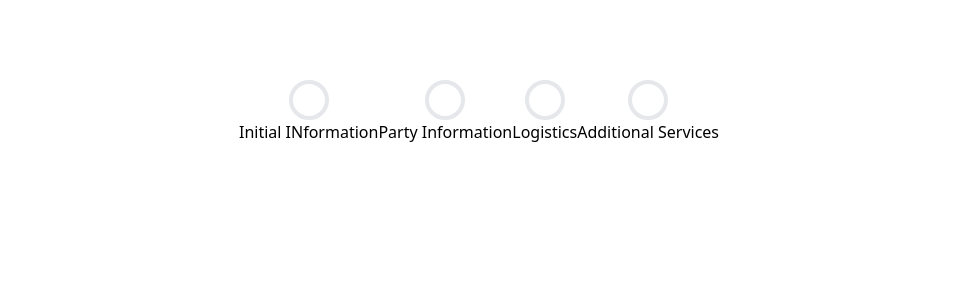
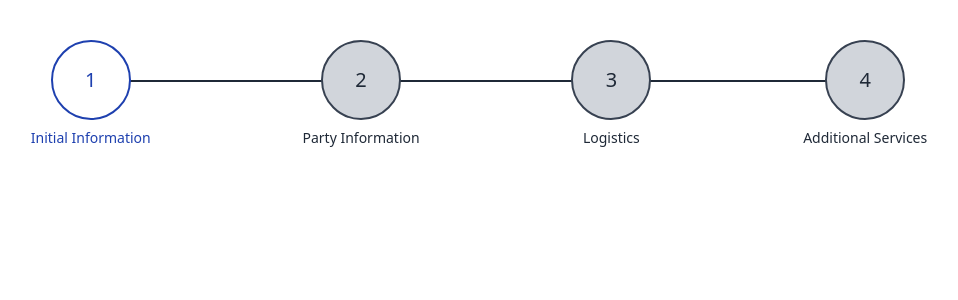
Before and after one commit to AvirukBasak/formease-internship-task, a Next.js app: page / in a window 1280 px wide. Shown: the top 300 px of the page, without its empty margins (161-1119 px from the left). Built offline with nearby package versions, Linux system fonts and the light colour scheme.

Commit message:
update navigator

```diff
--- a/src/components/Navigator.tsx
+++ b/src/components/Navigator.tsx
@@ -8,30 +8,38 @@
 export default function Navigator({ labels, pages }: NavigatorProps): JSX.Element {
   const [currentPage, setCurrentPage] = useState(0);
   return (
-    <div className="flex flex-col items-center">
-      <div className="flex flex-row justify-center">
+    <div className="md:w-full flex flex-col items-center">
+      <div className="flex flex-row justify-evenly w-full">
+        <div className="h-0.5 bg-gray-800 absolute top-20 -z-10" style={{ width: "60%" }} />
         {labels.map((label, index) => {
           return (
             <div
               key={index}
-              className="flex flex-col items-center justify-center"
+              className="flex flex-col items-center justify-center cursor-pointer"
               onClick={() => setCurrentPage(index)}
             >
+              <div className={`
+                mb-2 w-20 h-20
+                flex flex-col items-center justify-center
+                rounded-full border-2
+                ${index === currentPage ? "bg-white border-blue-800" : "bg-gray-300 border-gray-700"}`}
+              >
+                <div
+                  className={`text-xl ${index === currentPage ? " text-blue-800" : " text-gray-800"}`}
+                >
+                  {index + 1}
+                </div>
+              </div>
               <div
-                className={`
-                  flex flex-col items-center justify-center
-                  rounded-full border-4 border-dodgerBlue
-                  w-10 h-10 ${index === currentPage ? "bg-dodgerBlue" : "bg-white"}`
-                }
+                className={` text-sm ${index === currentPage ? " text-blue-800" : " text-gray-800"}`}
               >
-                <div className="text-white font-bold">{index + 1}</div>
+                {label}
               </div>
-              <div className="text-dodgerBlue">{label}</div>
             </div>
           )
         })}
       </div>
-      <div className="flex flex-row justify-center">
+      <div className="md:w-full flex flex-row justify-center">
         {pages.map((page, index) => {
           return (
             <div key={index} className={`${index === currentPage ? "" : "hidden"}`}>
--- a/src/pages/index.tsx
+++ b/src/pages/index.tsx
@@ -7,18 +7,19 @@
 
 export default function Home(): JSX.Element {
   return (
-    <div className="p-20">
+    <div className="p-10">
       <Navigator
         labels={[
-          "Initial INformation",
+          "Initial Information",
           "Party Information",
           "Logistics",
           "Additional Services",
         ]}
         pages={[
           <></>,
-          <PagePartyInfo />
-        ]} />
+          <div className="p-10 md:w-full"><PagePartyInfo /></div>
+        ]}
+      />
     </div>
   )
 }
```
